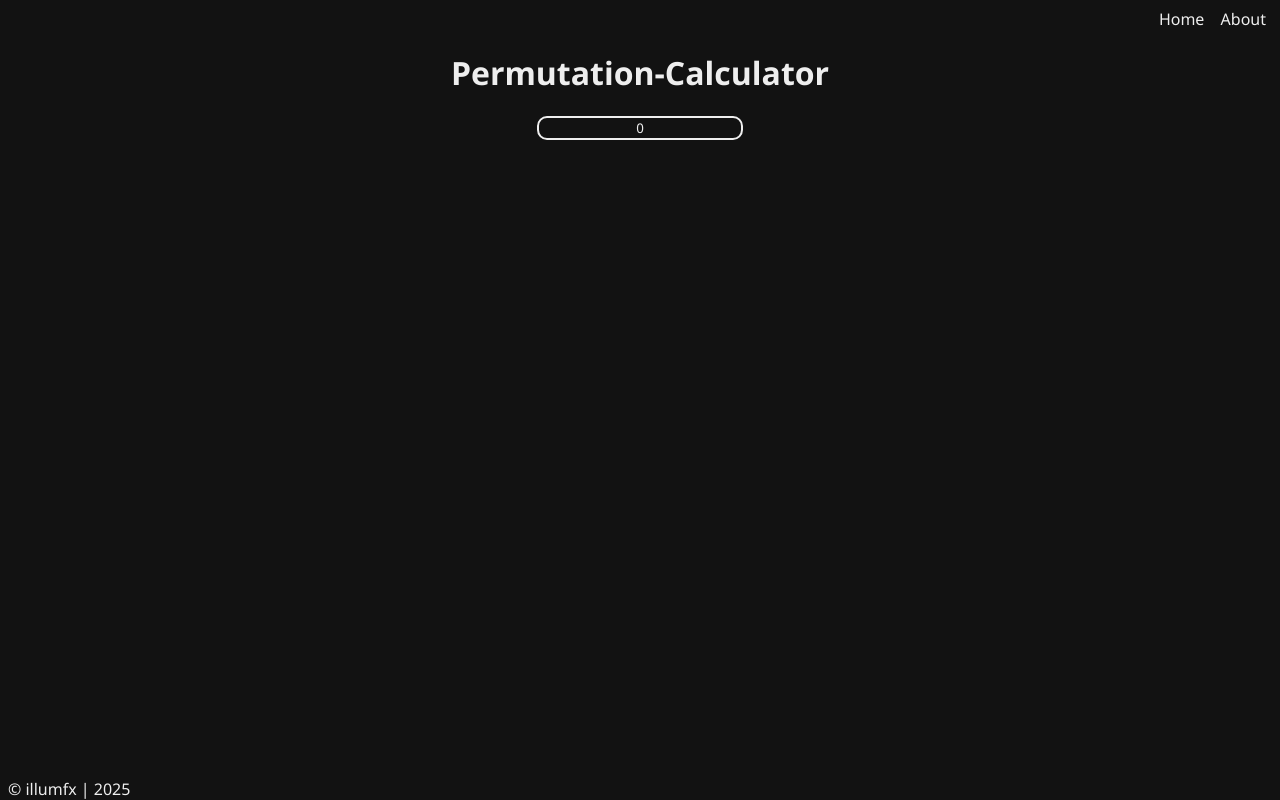
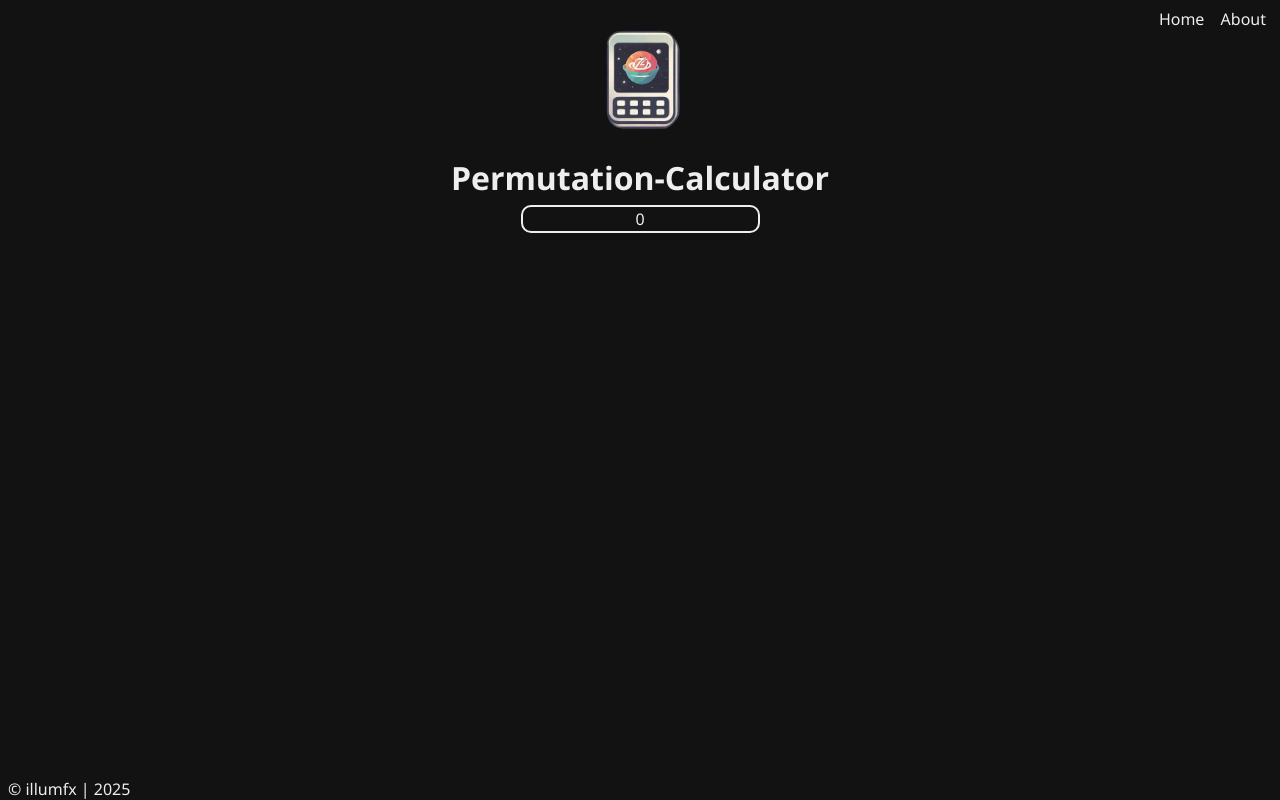
Before and after one commit to illumfx/permutation-calculator, a SvelteKit app: page / in a window 1280 px wide. Built offline with nearby package versions, Linux system fonts and the light colour scheme.

Commit message:
Added logo to page, styling changes

```diff
--- a/src/app.html
+++ b/src/app.html
@@ -2,7 +2,7 @@
 <html lang="en">
 	<head>
 		<meta charset="utf-8" />
-		<link rel="icon" href="%sveltekit.assets%/logo.png" />
+		<link rel="icon" href="/src/lib/logo.png" />
 		<meta name="viewport" content="width=device-width, initial-scale=1" />
 		%sveltekit.head%
 		<link rel="stylesheet" href="/shared.css" />
--- a/src/routes/Header.svelte
+++ b/src/routes/Header.svelte
@@ -1 +1,18 @@
-<h1>Permutation-Calculator</h1>
+<script>
+    import logo from "$lib/logo.png"
+</script>
+
+<div>
+    <img src="{logo}" alt="Logo">
+    <h1>Permutation-Calculator</h1>
+</div>
+
+<style>
+    img {
+        height: 100px;
+    }
+
+    h1 {
+        margin-bottom: 6px;
+    }
+</style>
--- a/src/routes/NumberInput.svelte
+++ b/src/routes/NumberInput.svelte
@@ -19,5 +19,6 @@
 		border: solid 2px;
 		border-radius: 10px;
 		text-align: center;
+		font-size: medium;
 	}
 </style>
--- a/src/routes/PermutationOption.svelte
+++ b/src/routes/PermutationOption.svelte
@@ -9,13 +9,14 @@
 </script>
 
 <div class="permutationOption">
-	<a class={clicked ? "copied" : "default"} href="." onclick={copyClipboard}>{props.permutation}</a>
+	<a id="text" class={clicked ? "copied" : "default"} href="." onclick={copyClipboard}>{props.permutation}</a>
 </div>
 
 <style>
 	.permutationOption {
-		margin-top: 10px;
+		margin-top: 6px;
 	}
+
 
 	a:hover {
 		background-color: #fff3;
```
Also changed, not shown: src/lib/logo.png (renamed from static/logo.png).
